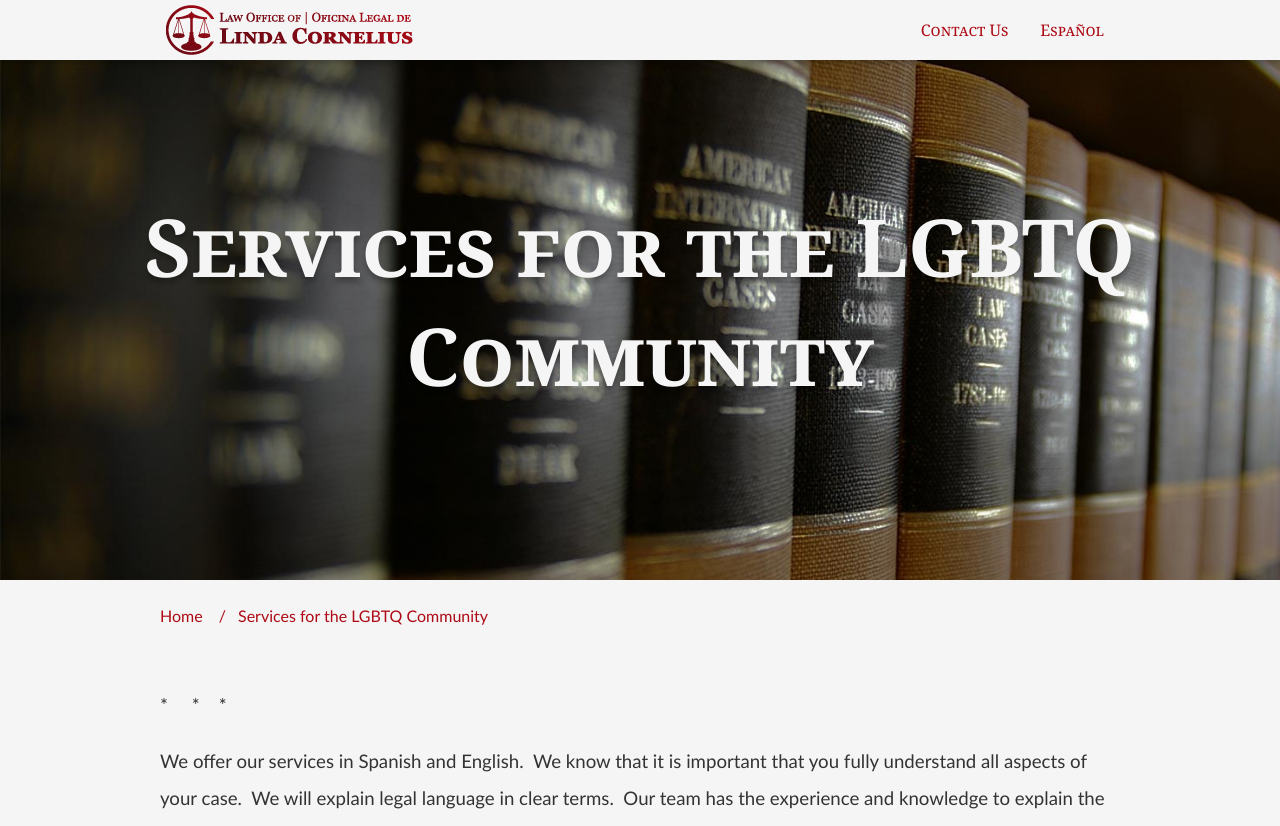
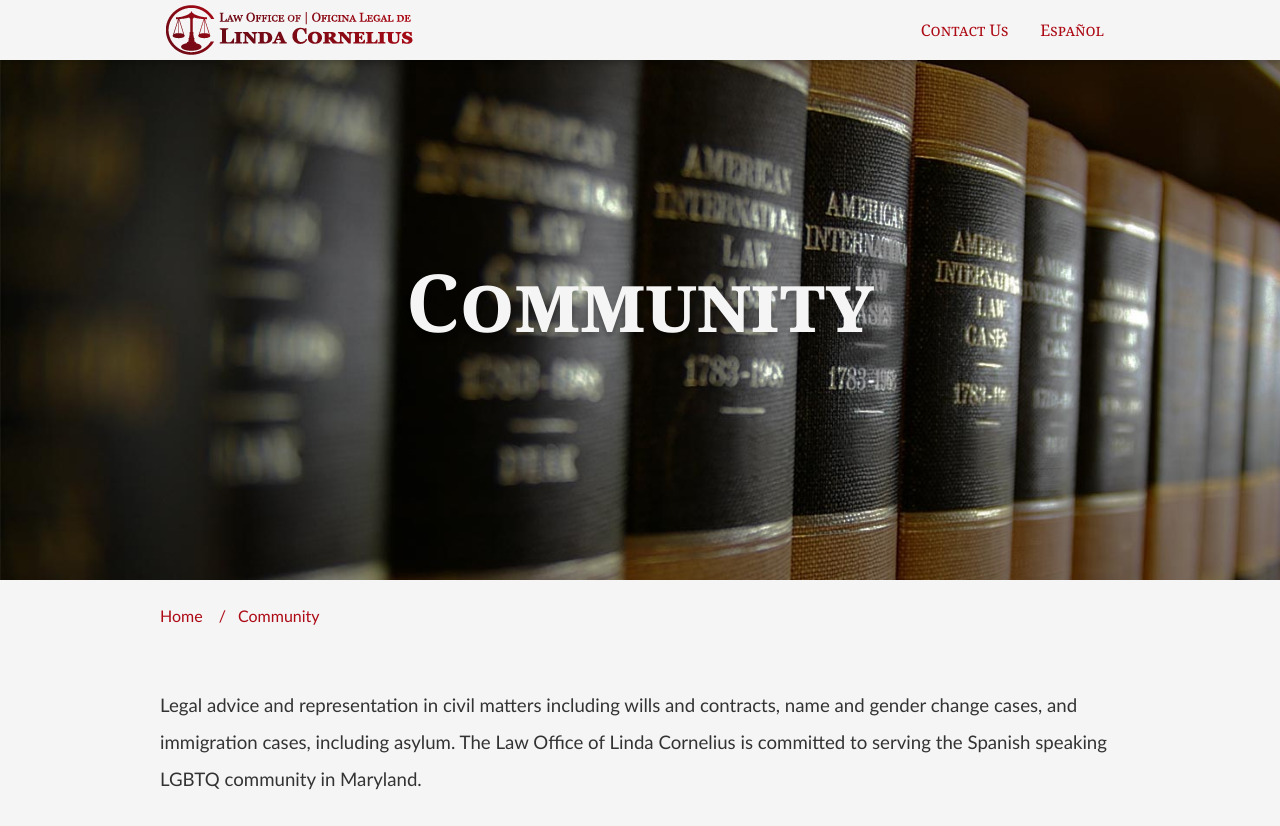
Before and after one commit to edamtoft/cornelius.legal.site, a Jekyll site: the page built from _practice/services.markdown, in a window 1280 px wide and 1400 px high. Shown: the top 826 px of the window. Built offline with Jekyll 4.4.1, drawn with Linux system fonts in a browser that asks for light colours; nearby versions of some CDN libraries; some of the changed text lies outside the part shown.

Commit message:
Updated '_practice/services.markdown' via CloudCannon

```diff
--- a/_practice/services.markdown
+++ b/_practice/services.markdown
@@ -1,26 +1,14 @@
 ---
-title: Services for the LGBTQ Community
+title: Community
 identifier: community
 layout: contact
-description_text: Legal advice and representation in civil matters including wills
-  and contracts, name and gender change cases, and immigration cases, including asylum.
-  The Law Office of Linda Cornelius is committed to serving the Spanish speaking LGBTQ
-  community in Maryland.
+description_text:
 language: english
 icon: balance-scale
-banner_image: "/assets/books.jpg"
+banner_image: /assets/books.jpg
 sitemap: true
 order: 3
 ---
 
-\*     \*    \*
 
-We offer our services in Spanish and English.  We know that it is important that you fully understand all aspects of your case.  We will explain legal language in clear terms.  Our team has the experience and knowledge to explain the details of your case.
-
-                                                          \*     \*    \*
-
-We know that legal services are a major expense for many families. We accept payment over time, and  in most cases we can tell you at the first appointment what your cost for representation will be.
-
-                                                              \*    \*    \*
-
-                       The Law Office of Linda Cornelius is committed to providing legal services to the diverse Spanish speaking communities in Maryland.
+Legal advice and representation in civil matters including wills and contracts, name and gender change cases, and immigration cases, including asylum. The Law Office of Linda Cornelius is committed to serving the Spanish speaking LGBTQ community in Maryland.
```
